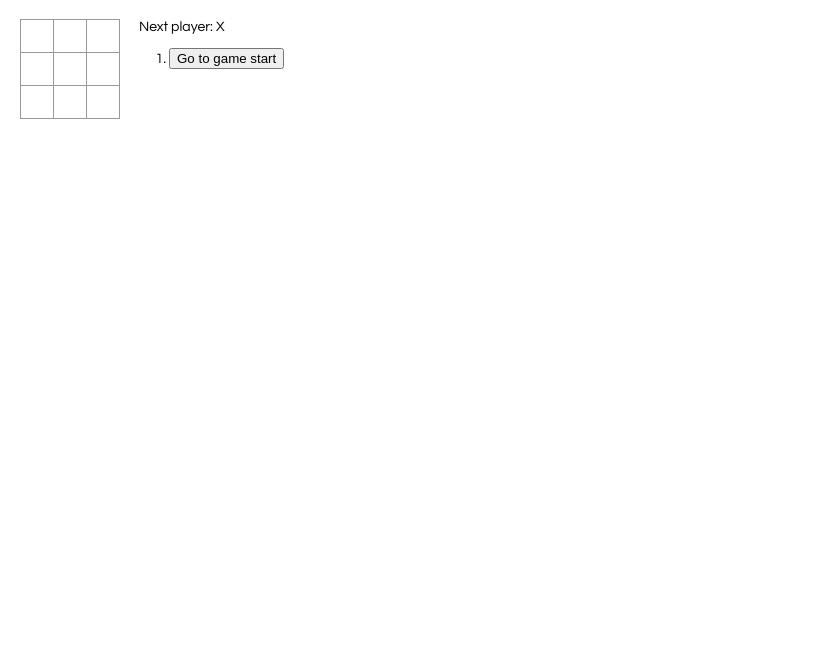
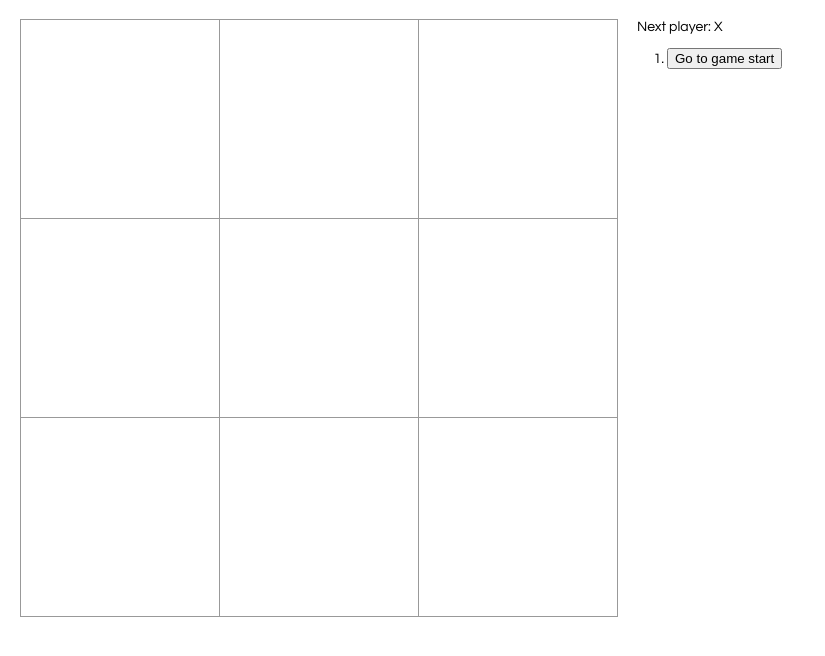
Before and after one commit to rodneycurl/tic-tac-toe, a React app: page / in a window 1280 px wide. Shown: the whole page, without its empty margins (0-825 px from the left). Built offline with nearby package versions, Linux system fonts and the light colour scheme.

Commit message:
updating styles

```diff
--- a/src/index.css
+++ b/src/index.css
@@ -17,19 +17,24 @@ ol, ul {
   margin-bottom: 10px;
 }
 
+button.square {
+  font-size: 50px;
+  font-family: helvetica;
+}
+
 .square {
   background: #fff;
   border: 1px solid #999;
   float: left;
   font-size: 24px;
   font-weight: bold;
-  line-height: 34px;
-  height: 34px;
+  line-height: 200px;
+  height: 200px;
   margin-right: -1px;
   margin-top: -1px;
   padding: 0;
   text-align: center;
-  width: 34px;
+  width: 200px;
 }
 
 .square:focus {
```
